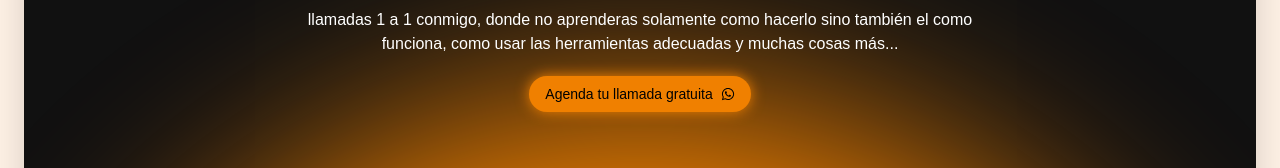
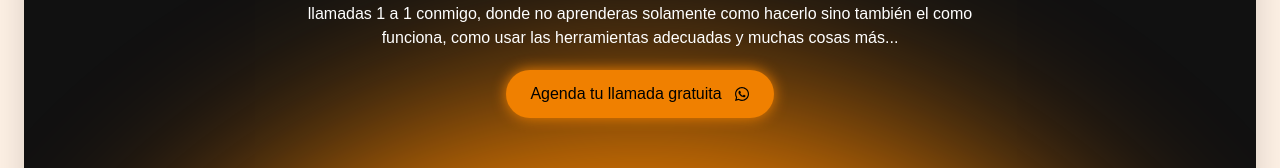
Before and after one commit to adamsnxt/eliascphoto, a Next.js app: page / in a window 1280 px wide. Shown: the part 286-454 px from the top of the page. Built offline with nearby package versions, Linux system fonts and the light colour scheme; no server answers; what @getbrevo/brevo would draw is missing.

Commit message:
feat: update button styling in Hero section for improved usability

```diff
--- a/app/page.tsx
+++ b/app/page.tsx
@@ -83,7 +83,7 @@ export default function Home() {
           </div>
           <Link
             href={hero.cta.buy.link}
-            className="p-2 px-4 bg-primary rounded-3xl w-fit h-fit cursor-pointer flex justify-center items-center gap-2 text-sm shadow-[0_0px_14px_var(--primary)] relative z-20"
+            className="p-3 px-6 bg-primary rounded-3xl w-fit h-fit cursor-pointer flex justify-center items-center gap-3 text-base shadow-[0_0px_14px_var(--primary)] relative z-20"
           >
             {hero.cta.buy.text} <FaWhatsapp />
           </Link>
```
